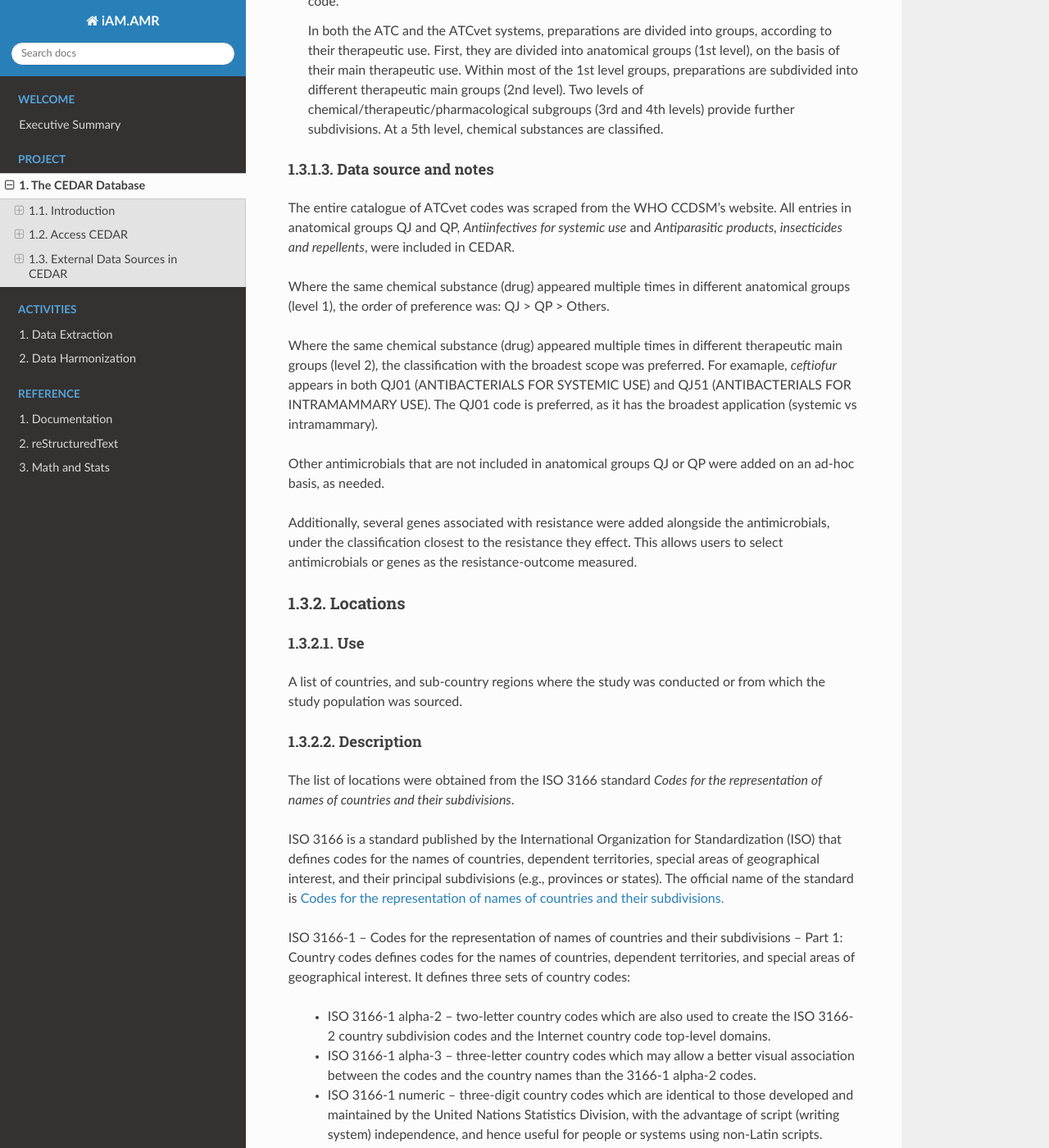
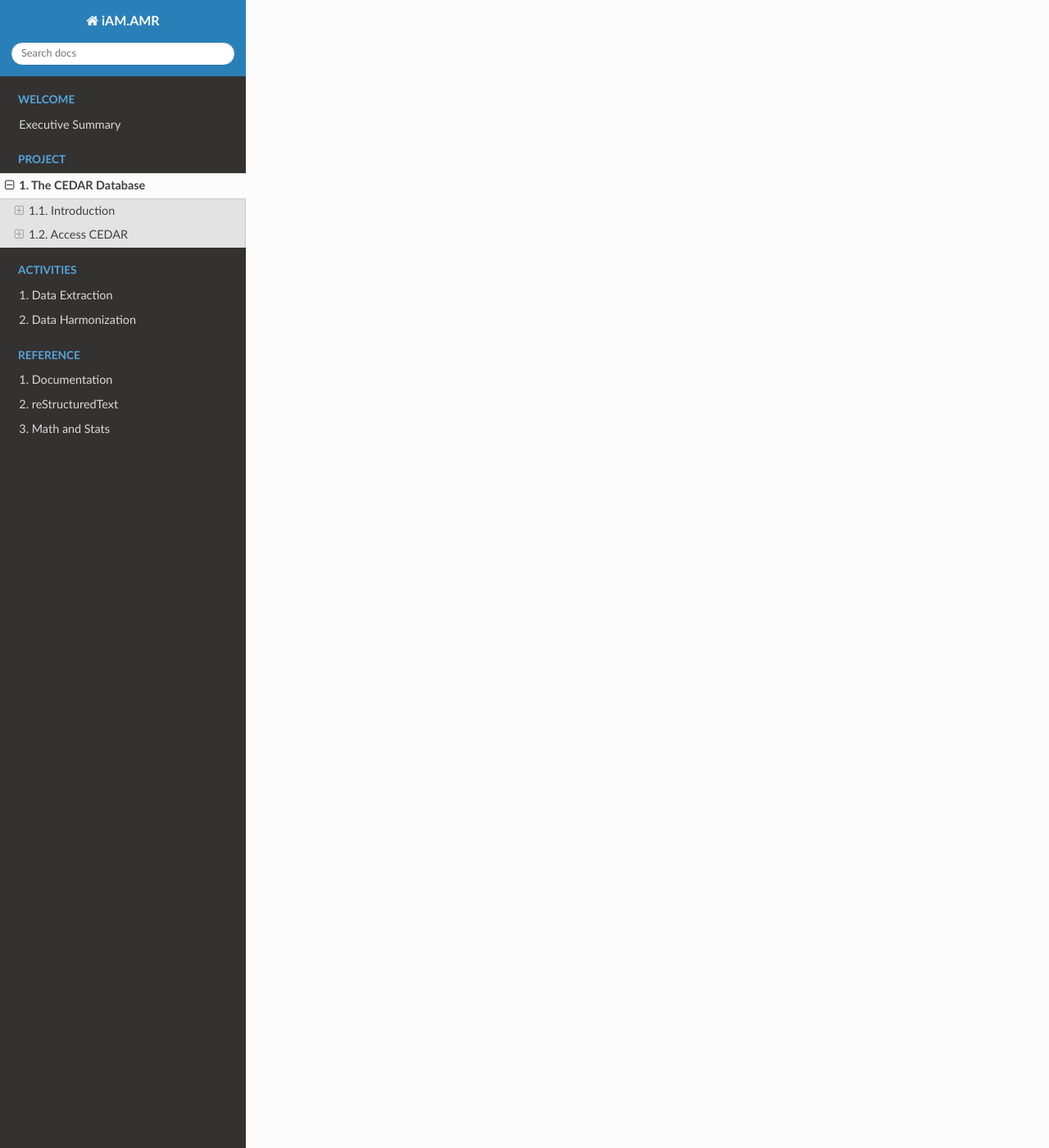
Before and after one commit to iAM-AMR/iAM.AMR.DOC, a Sphinx documentation site: the page built from source/02_project/CEDAR.rst, in a window 1280 px wide and 1400 px high, scrolled down 4530 px. Shown: the whole window at 82% size. Built offline with Sphinx 7.4.7 and the Read the Docs theme 2.0.0, drawn with Linux system fonts in a browser that asks for light colours; some of the changed text lies outside the part shown.

```diff
--- a/source/02_project/CEDAR.rst
+++ b/source/02_project/CEDAR.rst
@@ -120,69 +120,3 @@
    :align: center
 
    The launch screen of *CEDAR.accdb*.
-
-
-
-External Data Sources in CEDAR
-------------------------------
-
-Antimicrobials
-~~~~~~~~~~~~~~
-
-Use
-+++
-A list of antimicrobials which may be administered, or to which resistance may be developed.
-
-Description
-+++++++++++
-The list of antimicrobials was generated from the 2020 edition of the `WHO Collaborating Centre for Drug Statistics Methodology’s <https://www.whocc.no/>`_ `ATCvet system <https://www.whocc.no/atcvet/atcvet/>`_.
-
-According to the WHO CCDSM:
- ATCvet is a system for the classification of substances intended for therapeutic use in veterinary medicine, and can serve as a tool for the classification of medicinal products. The ATCvet system is based on the same overall principles as the ATC system for substances used in human medicine. In most cases, an ATC code exists which can be used to classify a product in the ATCvet system. The ATCvet code is then created by placing the letter Q in front of the ATC code.
-
- In both the ATC and the ATCvet systems, preparations are divided into groups, according to their therapeutic use. First, they are divided into anatomical groups (1st level), on the basis of their main therapeutic use. Within most of the 1st level groups, preparations are subdivided into different therapeutic main groups (2nd level). Two levels of chemical/therapeutic/pharmacological subgroups (3rd and 4th levels) provide further subdivisions. At a 5th level, chemical substances are classified.
-
-Data source and notes
-+++++++++++++++++++++
-The entire catalogue of ATCvet codes was scraped from the WHO CCDSM's website. All entries in anatomical groups QJ and QP, *Antiinfectives for systemic use* and *Antiparasitic products, insecticides and repellents*, were included in CEDAR.
-
-Where the same chemical substance (drug) appeared multiple times in different anatomical groups (level 1), the order of preference was: QJ > QP > Others.
-
-Where the same chemical substance (drug) appeared multiple times in different therapeutic main groups (level 2), the classification with the broadest scope was preferred. For examaple, *ceftiofur* appears in both QJ01 (ANTIBACTERIALS FOR SYSTEMIC USE) and QJ51 (ANTIBACTERIALS FOR INTRAMAMMARY USE). The QJ01 code is preferred, as it has the broadest application (systemic vs intramammary).
-
-Other antimicrobials that are not included in anatomical groups QJ or QP were added on an ad-hoc basis, as needed.
-
-Additionally, several genes associated with resistance were added alongside the antimicrobials, under the classification closest to the resistance they effect. This allows users to select antimicrobials or genes as the resistance-outcome measured.
-
-
-Locations
-~~~~~~~~~
-
-Use
-+++
-A list of countries, and sub-country regions where the study was conducted or from which the study population was sourced.
-
-Description
-+++++++++++
-The list of locations were obtained from the ISO 3166 standard *Codes for the representation of names of countries and their subdivisions*.
-
-ISO 3166 is a standard published by the International Organization for Standardization (ISO) that defines codes for the names of countries, dependent territories, special areas of geographical interest, and their principal subdivisions (e.g., provinces or states). The official name of the standard is `Codes for the representation of names of countries and their subdivisions.
-<https://www.iso.org/iso-3166-country-codes.html>`_
-
-ISO 3166-1 – Codes for the representation of names of countries and their subdivisions – Part 1: Country codes defines codes for the names of countries, dependent territories, and special areas of geographical interest. It defines three sets of country codes:
-
- -	ISO 3166-1 alpha-2 – two-letter country codes which are also used to create the ISO 3166-2 country subdivision codes and the Internet country code top-level domains.
-
- -	ISO 3166-1 alpha-3 – three-letter country codes which may allow a better visual association between the codes and the country names than the 3166-1 alpha-2 codes.
-
- -	ISO 3166-1 numeric – three-digit country codes which are identical to those developed and maintained by the United Nations Statistics Division, with the advantage of script (writing system) independence, and hence useful for people or systems using non-Latin scripts.
-
-ISO 3166-2 – Codes for the representation of names of countries and their subdivisions – Part 2: Country subdivision code defines codes for the names of the principal subdivisions (e.g., provinces, states, departments, regions) of all countries coded in ISO 3166-1.
-
-ISO 3166-3 – Codes for the representation of names of countries and their subdivisions – Part 3: Code for formerly used names of countries[4] defines codes for country names which have been deleted from ISO 3166-1 since its first publication in 1974.
-
-The ISO 3166-1 standard currently comprises 249 countries, 193 of which are sovereign states that are members of the United Nations. Many dependent territories in the ISO 3166-1 standard are also listed as a subdivision of their parent country in the ISO 3166-2 standard.
-
-Data source and notes
-+++++++++++++++++++++
-The `UNECE <http://www.unece.org/cefact/codesfortrade/codes_index.html>`_ provides a list of the ISO 3166-1 codes.
```
